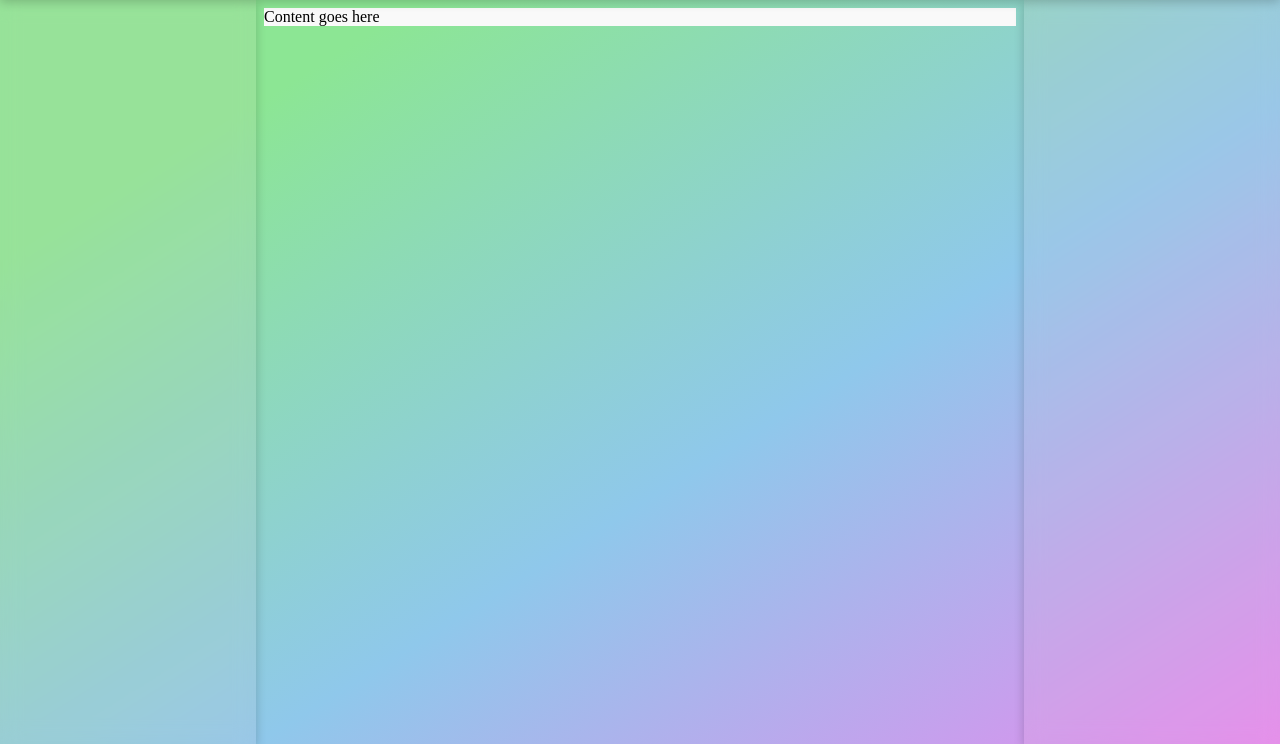
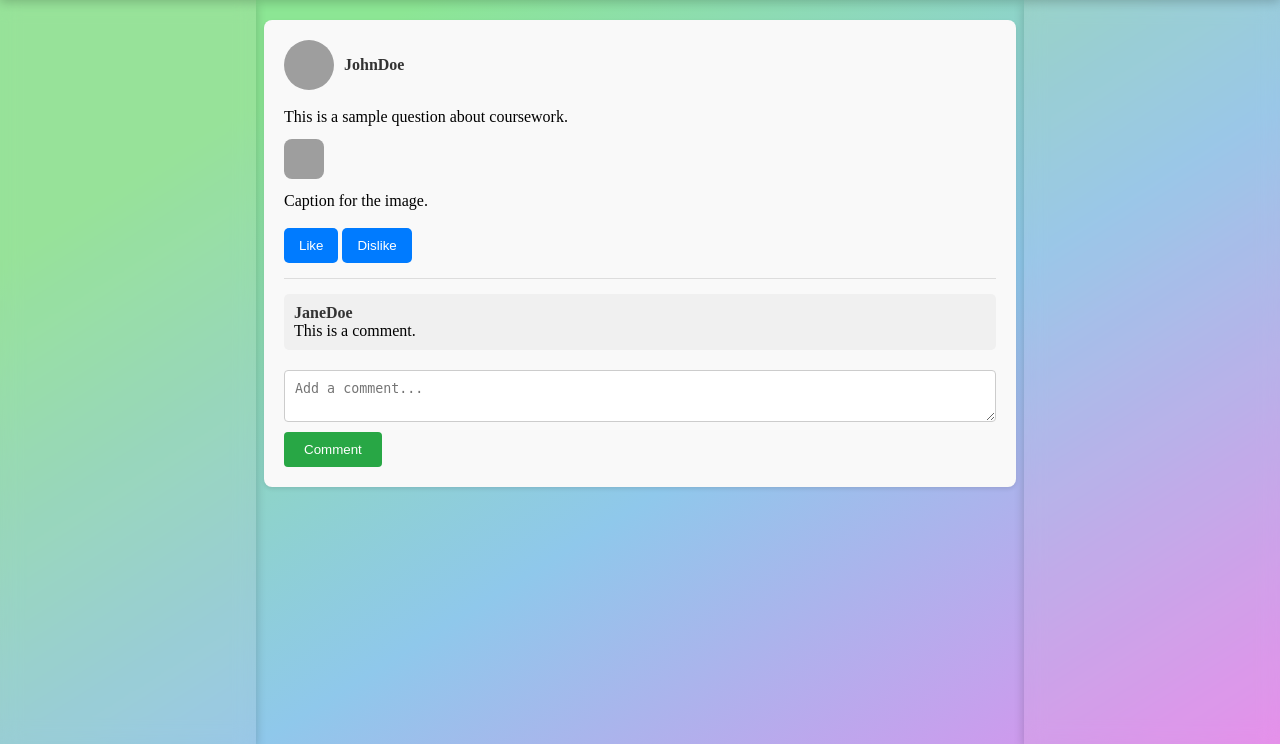
Before and after one commit to dbfv/Web-Programming1, a PHP site: page /templates/layout.html.php in a window 1280 px wide. Shown: the part 56-800 px from the top of the page. Run offline with PHP 8.4, Linux system fonts and the light colour scheme; the template is opened without the code that fills it, so the values that code supplies are empty; some libraries are stand-ins or nearby versions; grey boxes are pictures that could not be loaded.

Commit message:
intergrated posts and users

```diff
--- a/includes/connect_db.php
+++ b/includes/connect_db.php
@@ -1,7 +1,7 @@
 <?php
 try {
     // Create a new PDO instance
-    $pdo = new PDO("mysql:host=localhost;dbname=comp1841;charset=utf8mb4", 'root', '');
+    $pdo = new PDO("mysql:host=localhost;dbname=coursework;charset=utf8mb4", 'root', '');
 
     // Set PDO error mode to exception for better debugging
     $pdo->setAttribute(PDO::ATTR_ERRMODE, PDO::ERRMODE_EXCEPTION);
--- a/includes/queries/subjects.php
+++ b/includes/queries/modules.php
@@ -1,8 +1,8 @@
 <?php
 require '../includes/connect_db.php';
 // Retrieve data of users from the database
-$sql = 'SELECT * FROM subjects';
-$subjects = $pdo->query($sql);
-if (!$subjects) {
+$sql = 'SELECT * FROM modules';
+$modules = $pdo->query($sql);
+if (!$modules) {
     die("Query failed.");
 }
--- a/templates/layout.html.php
+++ b/templates/layout.html.php
@@ -1,5 +1,5 @@
 <?php
-include '../includes/queries/subjects.php';
+include '../includes/queries/modules.php';
 include '../includes/queries/users.php';
 
 ?>
@@ -11,7 +11,8 @@ include '../includes/queries/users.php';
     <meta charset="UTF-8">
     <meta name="viewport" content="width=device-width, initial-scale=1.0">
     <title><?= $title ?></title>
-    <link rel="stylesheet" href="styles.css?v=2.0">
+    <!-- <link rel="stylesheet" href="styles.css?v=5.0"> -->
+    <link rel="stylesheet" href="styles.css">
 </head>
 
 <body>
@@ -37,22 +38,19 @@ include '../includes/queries/users.php';
         <aside style="left: 0">
             <ul class="subjects">
                 <!-- php for subjects goes here-->
-                <?php foreach ($subjects as $subject) { ?>
+                <?php foreach ($modules as $module) { ?>
                     <li>
                         <a href="">
-                            <b><p> <?php echo $subject['name'] ?> </p></b>
-                            <span class="description"> <?php echo $subject['description'] ?>
+                            <b>
+                                <p> <?php echo $module['name'] ?> </p>
+                            </b>
+                            <span class="description"> <?php echo $module['code'] ?>
                             </span>
                         </a>
                     </li>
                 <?php } ?>
             </ul>
         </aside>
-
-        <main>
-            <div class="post">Content goes here</div>
-
-        </main>
 
         <aside style="right: 0">
             <ul class="users">
@@ -61,13 +59,39 @@ include '../includes/queries/users.php';
                 <?php foreach ($users as $user) { ?>
                     <li>
                         <a href="#">
-                            <img src="../public/<?= $user['profile_image'] ?>">
+                            <img src="../public/<?= $user['avatar'] ?>">
                             <p> <?php echo $user['name']; ?> </p>
                         </a>
                     </li>
                 <?php } ?>
             </ul>
         </aside>
+
+        <main>
+        <div class="post">
+            <div class="user-info">
+                <img src="avatar.jpg" alt="User Avatar" class="avatar">
+                <span class="username">JohnDoe</span>
+            </div>
+            <div class="post-content">
+                <p>This is a sample question about coursework.</p>
+                <img src="sample.jpg" alt="Sample Image">
+                <p>Caption for the image.</p>
+            </div>
+            <div class="interaction">
+                <button class="like">Like</button>
+                <button class="dislike">Dislike</button>
+            </div>
+            <div class="comments">
+                <div class="comment">
+                    <span class="username">JaneDoe</span>
+                    <p>This is a comment.</p>
+                </div>
+                <textarea id="new-comment" placeholder="Add a comment..."></textarea>
+                <button id="submit-comment">Comment</button>
+            </div>
+        </div>
+        </main>
     </div>
 
 </body>
--- a/templates/styles.css
+++ b/templates/styles.css
@@ -110,8 +110,12 @@ aside {
     height: calc(100vh - 64px);
     display: flex;
     flex-direction: column;
-    overflow-y: hidden;
+    overflow-y: scroll;
     overflow-x: hidden;
+    -ms-overflow-style: none;
+}
+.subjects::-webkit-scrollbar {
+    display: none;
 }
 
 
@@ -191,167 +195,99 @@ main {
 
 
 /* posts */
-.post{
+.post {
     background-color: #f9f9f9;
-    margin-left: 8px;
-    margin-right: 8px;
-    margin-top: 8px;
+    padding: 20px;
+    margin: 20px 8px;
+    border-radius: 8px;
+    box-shadow: 0 2px 4px rgba(0, 0, 0, 0.1);
 }
 
-.post-header {
+.user-info {
     display: flex;
-    justify-content: space-between;
     align-items: center;
-    padding: 8px;
+    margin-bottom: 15px;
 }
 
-.header-left {
-    display: flex;
-    align-items: center;
+.avatar {
+    width: 50px;
+    height: 50px;
+    border-radius: 50%;
+    margin-right: 10px;
 }
 
-.profile-image {
-    width: 40px;
-    height: 40px;
-    border-radius: 50%;
-    margin-right: 8px;
-}
-
-.header-right {
-    display: flex;
-}
-
-.icon {
-    margin-left: 16px;
-    color: #2f4858; /* Adjust color as needed */
-}
-
-.post-body {
-    padding: 16px;
-    background-color: #f9f9f9;
-    border-radius: 8px;
-    box-shadow: 0 2px 4px rgba(0, 0, 0, 0.1);
-    margin-top: 8px;
-}
-
-.content {
-    margin-bottom: 16px;
-    font-size: 1rem;
+.username {
+    font-weight: bold;
     color: #333;
 }
 
-.images {
-    display: flex;
-    flex-wrap: wrap;
-    gap: 16px;
-    margin-bottom: 16px;
+.post-content {
+    margin-bottom: 15px;
 }
 
-.image-container {
-    flex: 1 1 calc(50% - 16px);
-    max-width: calc(50% - 16px);
-    text-align: center;
-    display: flex;
-    flex-direction: column;
-    align-items: center;
+.post-content p {
+    margin: 10px 0;
+    line-height: 1.5;
 }
 
-.post-image {
-    width: 100%;
+.post-content img {
+    max-width: 100%;
     border-radius: 8px;
 }
 
-.caption {
-    font-size: 0.9rem;
-    color: #666;
-    margin-top: 4px;
+.interaction {
+    margin-bottom: 15px;
 }
 
-.comments-section {
-    margin-top: 16px;
+.interaction button {
+    background-color: #007bff;
+    color: white;
+    border: none;
+    padding: 10px 15px;
+    border-radius: 5px;
+    cursor: pointer;
+    transition: background-color 0.3s;
 }
 
-.comments-section h3 {
-    font-size: 1.2rem;
-    color: #2f4858;
+.interaction button:hover {
+    background-color: #0056b3;
+}
+
+.comments {
+    border-top: 1px solid #ddd;
+    padding-top: 15px;
 }
 
 .comment {
-    margin-bottom: 8px;
-    font-size: 0.9rem;
-    color: #333;
+    background: #f0f0f0;
+    padding: 10px;
+    margin-bottom: 10px;
+    border-radius: 5px;
 }
 
-.add-comment {
-    display: flex;
-    margin-top: 8px;
+.comment .username {
+    font-weight: bold;
 }
 
-.comment-input {
-    flex: 1;
-    padding: 8px;
+#new-comment {
+    width: 100%;
+    padding: 10px;
+    margin-top: 10px;
     border: 1px solid #ccc;
     border-radius: 4px;
-    margin-right: 8px;
 }
 
-.submit-comment {
-    padding: 8px 16px;
-    background-color: #2f4858;
+#submit-comment {
+    padding: 10px 20px;
+    background-color: #28a745;
     color: white;
     border: none;
     border-radius: 4px;
     cursor: pointer;
+    margin-top: 10px;
+    transition: background-color 0.3s;
 }
 
-.submit-comment:hover {
-    background-color: #e38bee;
+#submit-comment:hover {
+    background-color: #218838;
 }
-
-
-
-.comments-line {
-    width: 100%;
-    height: 2px;
-    background-color: lightgrey;
-    margin: 16px 0;
-}
-
-.vertical-images {
-    height: auto;
-    list-style-type: none;
-    padding: 0;
-    margin: 16px 0;
-}
-
-.image-container {
-    text-align: center;
-    width: 100%;
-}
-
-.vertical-images {
-    list-style-type: none;
-    padding: 0;
-    margin: 16px 0;
-}
-
-.vertical-images li {
-    margin-bottom: 16px;
-    width: 100%;
-    display: flex;
-    justify-content: center;
-    align-items: center;
-}
-
-.vertical-images img {
-    width: 100%;
-    border-radius: 8px;
-}
-
-.caption {
-    margin-top: 8px;
-    font-size: 0.9rem;
-    color: #666;
-    width: 100%;
-
-}
```
Also changed, not shown: public/user11.jpg (renamed from public/user1.jpg), public/user12.jpg (renamed from public/user2.jpg), 1 other file.
